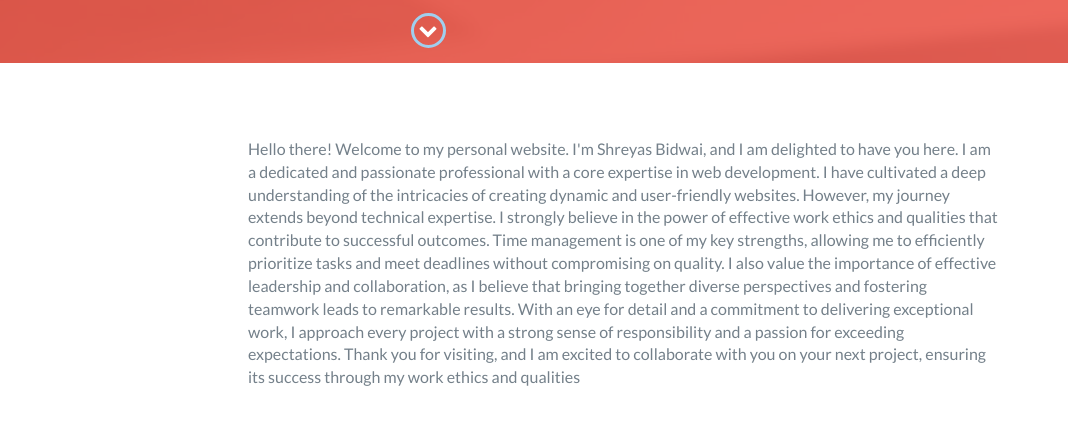
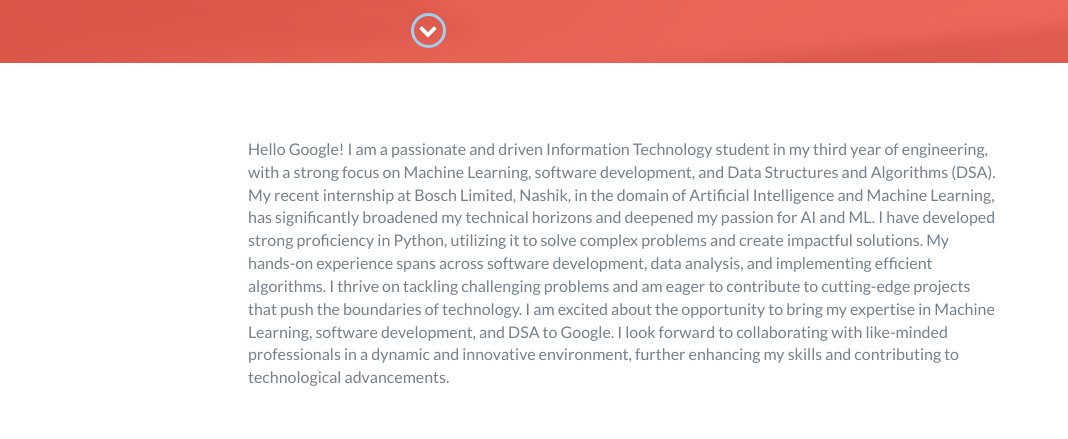
Before and after one commit to ShreyasBidwai/Portfolio, a website: page index.html in a window 1280 px wide. Shown: the part 800-1239 px from the top of the page, 212-1280 px from the left. Drawn offline with nearby package versions, Linux system fonts and the light colour scheme.

Commit message:
Update index.html

```diff
--- a/index.html
+++ b/index.html
@@ -50,7 +50,7 @@
         <div id="lead-content">
             <h1>Shreyas12 Bidwai</h1>
             <h2>I.T Engineering Student</h2>
-            <a href="./asset/Resume.pdf" class="btn-rounded-white">Download Resume</a>
+            <a href="https://drive.google.com/file/d/1m55SoF6ruzVtIVAWFrUA_xf8SI2uhe0D/view?usp=drive_link" class="btn-rounded-white">Download Resume</a>
         </div>
         <!-- End #lead-content -->
 
@@ -75,9 +75,13 @@
                 </div>
                 <div class="col-md-8">
                     <p>
-                      Hello there! Welcome to my personal website. I'm Shreyas Bidwai, and I am delighted to have you here. I am a dedicated and passionate professional with a core expertise in web development. I have cultivated a deep understanding of the intricacies of creating dynamic and user-friendly websites. However, my journey extends beyond technical expertise. I strongly believe in the power of effective work ethics and qualities that contribute to successful outcomes. Time management is one of my key strengths, allowing me to efficiently prioritize tasks and meet deadlines without compromising on quality. I also value the importance of effective leadership and collaboration, as I believe that bringing together diverse perspectives and fostering teamwork leads to remarkable results. With an eye for detail and a commitment to delivering exceptional work, I approach every project with a strong sense of responsibility and a passion for exceeding expectations. Thank you for visiting, and I am excited to collaborate with you on your next project, ensuring its success through my work ethics and qualities
-                    </p>
-                </div>
+                      Hello Google! I am a passionate and driven Information Technology student in my third year of engineering, with a strong focus on Machine Learning, software development, and Data Structures and Algorithms (DSA). My recent internship at Bosch Limited, Nashik, in the domain of Artificial Intelligence and Machine Learning, has significantly broadened my technical horizons and deepened my passion for AI and ML.
+
+I have developed strong proficiency in Python, utilizing it to solve complex problems and create impactful solutions. My hands-on experience spans across software development, data analysis, and implementing efficient algorithms. I thrive on tackling challenging problems and am eager to contribute to cutting-edge projects that push the boundaries of technology.
+
+I am excited about the opportunity to bring my expertise in Machine Learning, software development, and DSA to Google. I look forward to collaborating with like-minded professionals in a dynamic and innovative environment, further enhancing my skills and contributing to technological advancements.
+		    </p>
+		</div>
             </div>
         </div>
     </div>
```
